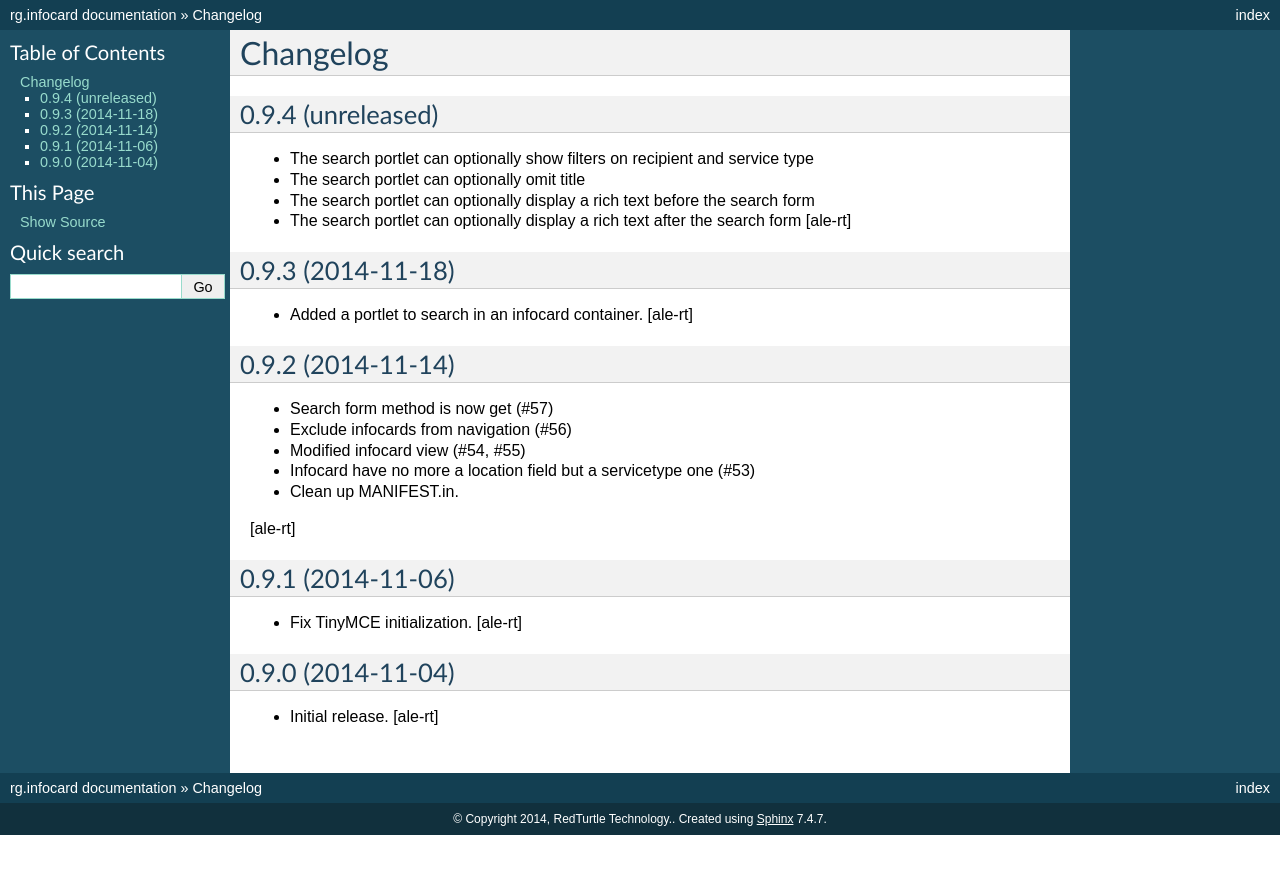
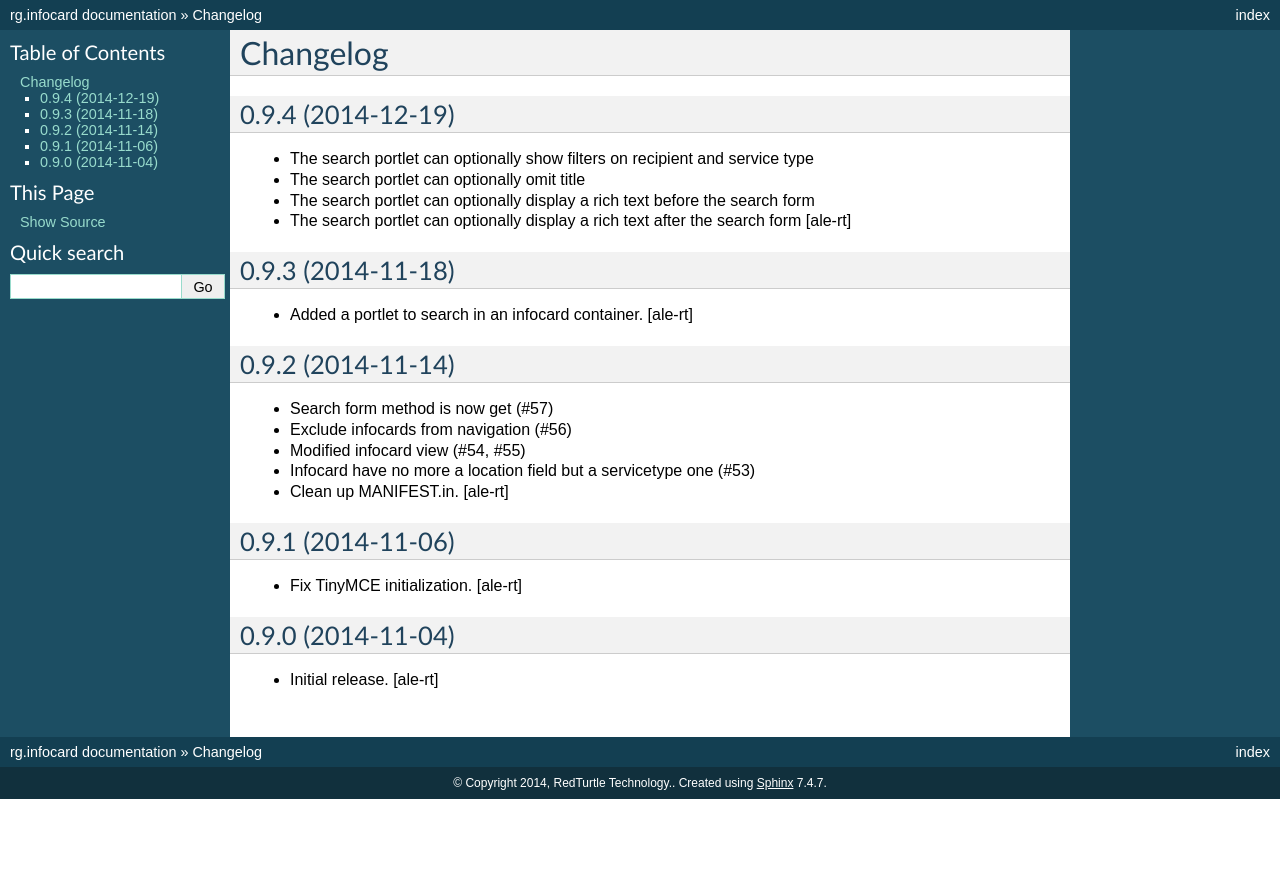
Before and after one commit to PloneGov-IT/rg.infocard, a Sphinx documentation site: the page built from docs/CHANGELOG.rst, in a window 1280 px wide. Shown: the top 874 px of the page. Built offline with Sphinx 7.4.7, drawn with Linux system fonts in a browser that asks for light colours.

Commit message:
Preparing release 0.9.4

```diff
--- a/docs/CHANGELOG.rst
+++ b/docs/CHANGELOG.rst
@@ -4,7 +4,7 @@
 Changelog
 =========
 
-0.9.4 (unreleased)
+0.9.4 (2014-12-19)
 ------------------
 
 - The search portlet can optionally show filters on recipient and service type
@@ -27,7 +27,7 @@ Changelog
 - Modified infocard view (#54, #55)
 - Infocard have no more a location field but a servicetype one (#53)
 - Clean up MANIFEST.in.
-[ale-rt]
+  [ale-rt]
 
 0.9.1 (2014-11-06)
 ------------------
--- a/setup.py
+++ b/setup.py
@@ -17,7 +17,7 @@ long_description = "\n\n".join((
 
 setup(
     name='rg.infocard',
-    version='0.9.4.dev0',
+    version='0.9.4',
     description="rg.infocard",
     long_description=long_description,
     # Get more from http://pypi.python.org/pypi?%3Aaction=list_classifiers
```
Also changed, not shown: 1 other file.
